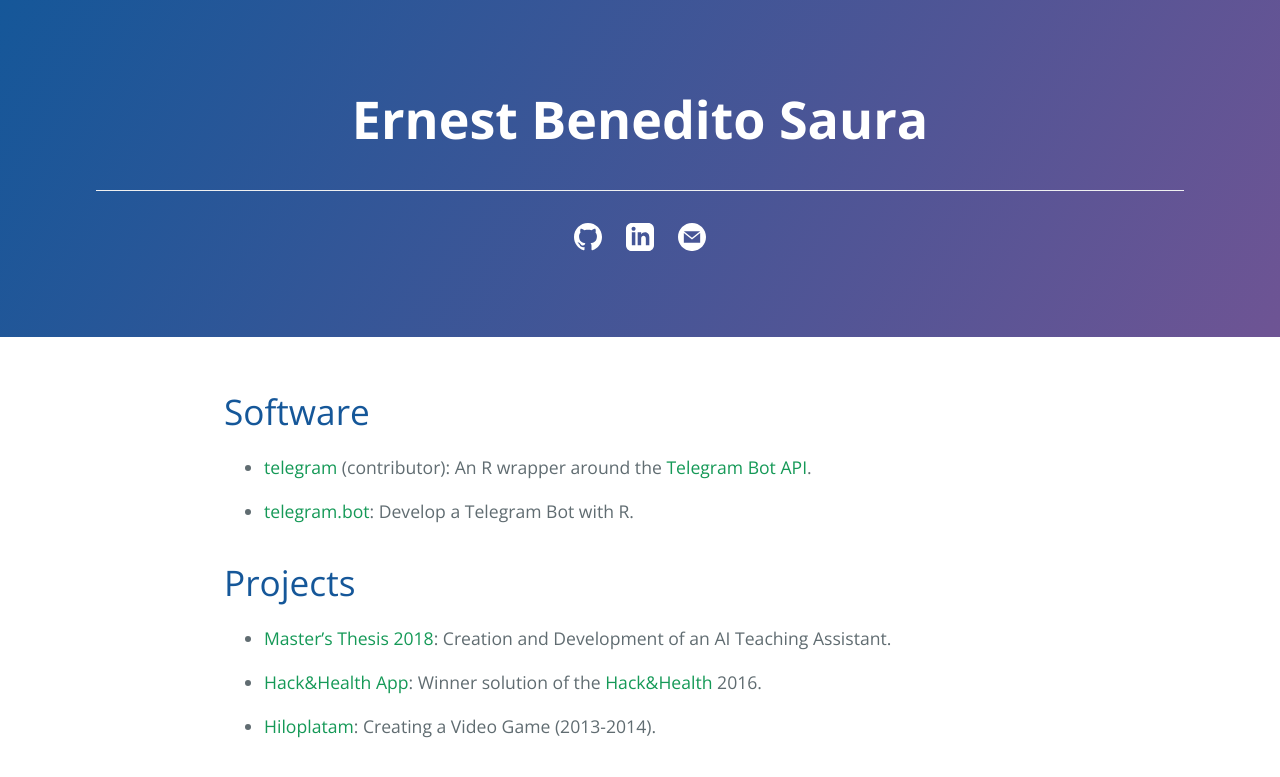
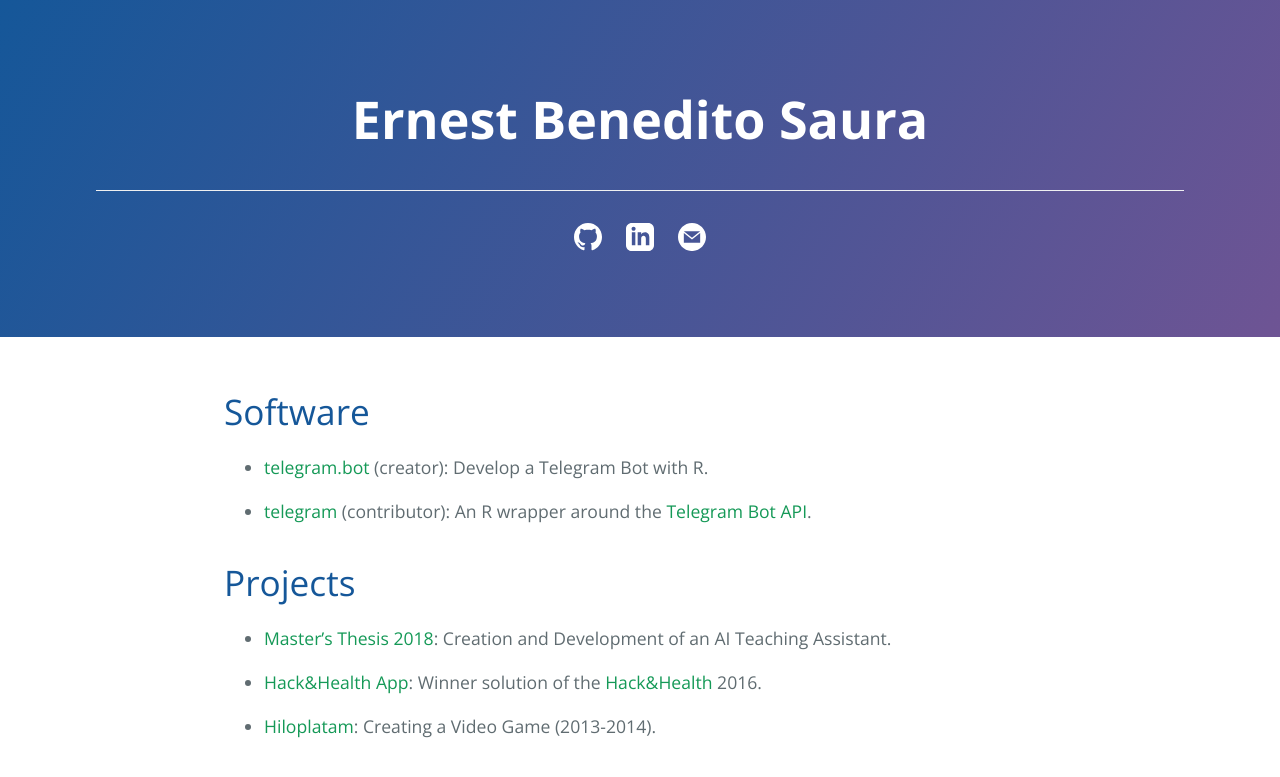
Before and after one commit to ebeneditos/ebeneditos.github.io, a Jekyll site: the page built from index.md, in a window 1280 px wide. Shown: the top 777 px of the page. Built offline with Jekyll 4.4.1, drawn with Linux system fonts in a browser that asks for light colours.

Commit message:
Update index.md

```diff
--- a/index.md
+++ b/index.md
@@ -11,9 +11,9 @@ title: Ernest Benedito Saura
 
 # Software
 
+- [telegram.bot](https://github.com/ebeneditos/telegram.bot) (creator): Develop a Telegram Bot with R.
+
 - [telegram](https://github.com/ebeneditos/telegram) (contributor): An R wrapper around the [Telegram Bot API](https://core.telegram.org/bots/api).
-
-- [telegram.bot](https://github.com/ebeneditos/telegram.bot): Develop a Telegram Bot with R.
 
 # Projects
 
```
